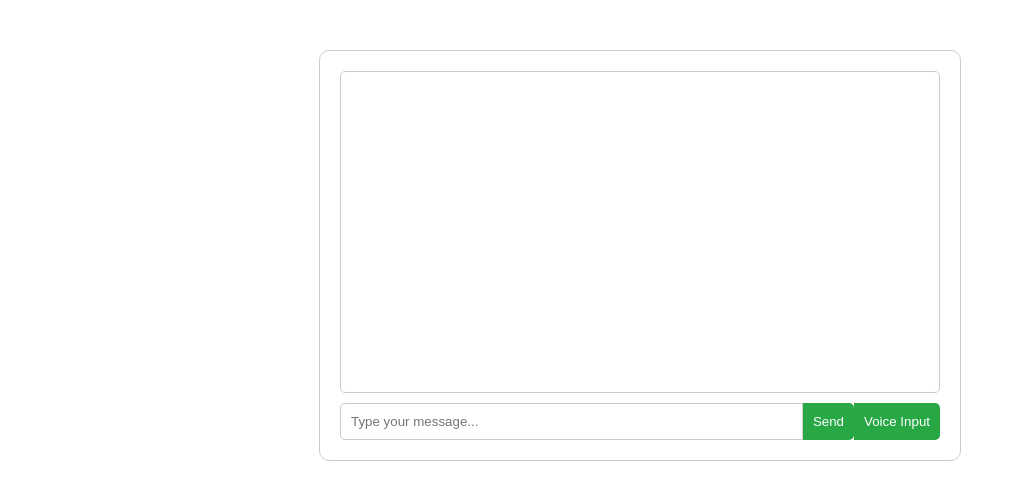
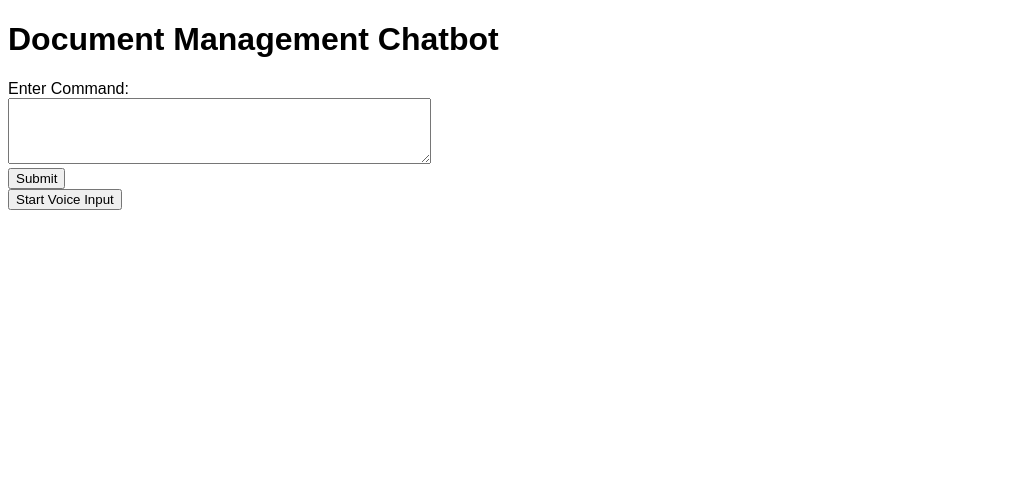
Before and after one commit to kanchang12/upwork_Tom, a Flask app: page / in a window 1280 px wide. Shown: the top 500 px of the page, without its empty margins (0-1016 px from the left). Run offline with Flask 3, Linux system fonts and the light colour scheme.

Commit message:
Update index.html

```diff
--- a/templates/index.html
+++ b/templates/index.html
@@ -3,180 +3,61 @@
 <head>
     <meta charset="UTF-8">
     <meta name="viewport" content="width=device-width, initial-scale=1.0">
-    <title>Chat Panel</title>
+    <title>Document Management Chatbot</title>
     <style>
-        body {
-            font-family: Arial, sans-serif;
-        }
-        .chat-container {
-            width: 100%;
-            max-width: 600px;
-            margin: 50px auto;
-            border: 1px solid #ccc;
-            padding: 20px;
-            border-radius: 10px;
-        }
-        .messages {
-            border: 1px solid #ccc;
-            padding: 10px;
-            height: 300px;
-            overflow-y: auto;
-            margin-bottom: 10px;
-            border-radius: 5px;
-        }
-        .message {
-            margin: 5px 0;
-        }
-        .message.sent {
-            text-align: right;
-            color: blue;
-        }
-        .message.received {
-            text-align: left;
-            color: green;
-        }
-        .input-container {
-            display: flex;
-        }
-        .input-container input {
-            flex: 1;
-            padding: 10px;
-            border: 1px solid #ccc;
-            border-radius: 5px 0 0 5px;
-        }
-        .input-container button {
-            padding: 10px;
-            border: none;
-            background-color: #28a745;
-            color: white;
-            border-radius: 0 5px 5px 0;
-            cursor: pointer;
-        }
-        .input-container button:hover {
-            background-color: #218838;
-        }
+        body { font-family: Arial, sans-serif; }
+        #result { margin-top: 20px; }
+        .hidden { display: none; }
     </style>
 </head>
 <body>
-
-<div class="chat-container">
-    <div class="messages" id="messages"></div>
-    <div class="input-container">
-        <input type="text" id="messageInput" placeholder="Type your message...">
-        <button onclick="sendMessage()">Send</button>
-        <button onclick="startVoiceRecognition()">Voice Input</button>
-    </div>
-</div>
+    <h1>Document Management Chatbot</h1>
+    <form id="commandForm">
+        <label for="command">Enter Command:</label><br>
+        <textarea id="command" name="command" rows="4" cols="50"></textarea><br>
+        <button type="submit">Submit</button>
+    </form>
+    <button id="voiceInputBtn">Start Voice Input</button>
+    <div id="result"></div>
 
     <script>
-    function displayMessage(message, type) {
-        const messagesContainer = document.getElementById('messages');
-        const messageElement = document.createElement('div');
-        messageElement.classList.add('message', type);
-        messageElement.textContent = message;
-        messagesContainer.appendChild(messageElement);
-        messagesContainer.scrollTop = messagesContainer.scrollHeight;
-    }
-
-    async function sendMessage() {
-        const input = document.getElementById('messageInput');
-        const message = input.value.trim();
-
-        if (message === '') {
-            return;
-        }
-
-        displayMessage(message, 'sent');
-        input.value = '';
-
-        try {
-            const response = await fetch('https://hook.eu2.make.com/kv24kv7cddrvnuundv60a7mdk99lmxsu', {
-                method: 'POST',
-                headers: {
-                    'Content-Type': 'application/json'
-                },
-                body: JSON.stringify({ message })
+        document.getElementById('commandForm').addEventListener('submit', function(e) {
+            e.preventDefault();
+            sendCommand(document.getElementById('command').value);
         });
 
-            if (!response.ok) {
-                throw new Error(`HTTP error! status: ${response.status}`);
-            }
-
-            pollForResponse();
-        } catch (error) {
-            console.error('Error:', error);
-            displayMessage('Error: Unable to send message', 'received');
-        }
-    }
-
-    async function pollForResponse() {
-        try {
-            await new Promise(resolve => setTimeout(resolve, 10000));
-
-            const response = await fetch('https://hook.eu2.make.com/kv24kv7cddrvnuundv60a7mdk99lmxsu', {
-                method: 'GET',
-                headers: {
-                    'Content-Type': 'application/json'
-                }
+        document.getElementById('voiceInputBtn').addEventListener('click', function() {
+            startVoiceRecognition();
         });
 
-            if (!response.ok) {
-                throw new Error(`HTTP error! status: ${response.status}`);
-            }
-
-            const contentType = response.headers.get('content-type');
-            let data;
-
-            if (contentType && contentType.indexOf('application/json') !== -1) {
-                data = await response.json();
-            } else {
-                data = await response.text();
-            }
-
-            if (typeof data === 'string') {
-                displayMessage(data, 'received');
-            } else {
-                displayMessage(data.response || 'No response from server', 'received');
-            }
-        } catch (error) {
-            console.error('Error:', error);
-            displayMessage('Error: Unable to fetch final response', 'received');
-        }
+        function sendCommand(command) {
+            fetch('/process_command', {
+                method: 'POST',
+                headers: { 'Content-Type': 'application/json' },
+                body: JSON.stringify({ command: command })
+            })
+            .then(response => response.json())
+            .then(data => {
+                document.getElementById('result').innerText = data.result;
+                speak(data.result);
+            })
+            .catch(error => console.error('Error:', error));
         }
 
         function startVoiceRecognition() {
             const recognition = new (window.SpeechRecognition || window.webkitSpeechRecognition)();
             recognition.lang = 'en-US';
             recognition.start();
-
             recognition.onresult = function(event) {
                 const transcript = event.results[0][0].transcript;
-            displayMessage(transcript, 'sent');
-            sendMessageWithVoice(transcript);
+                sendCommand(transcript);
             };
         }
 
-    async function sendMessageWithVoice(message) {
-        try {
-            const response = await fetch('https://hook.eu2.make.com/kv24kv7cddrvnuundv60a7mdk99lmxsu', {
-                method: 'POST',
-                headers: {
-                    'Content-Type': 'application/json'
-                },
-                body: JSON.stringify({ message })
-            });
-
-            if (!response.ok) {
-                throw new Error(`HTTP error! status: ${response.status}`);
-            }
-
-            pollForResponse();
-        } catch (error) {
-            console.error('Error:', error);
-            displayMessage('Error: Unable to send message', 'received');
-        }
+        function speak(text) {
+            const utterance = new SpeechSynthesisUtterance(text);
+            speechSynthesis.speak(utterance);
         }
     </script>
-
 </body>
 </html>
```
Lines whose indentation alone changed are shown as unchanged.
